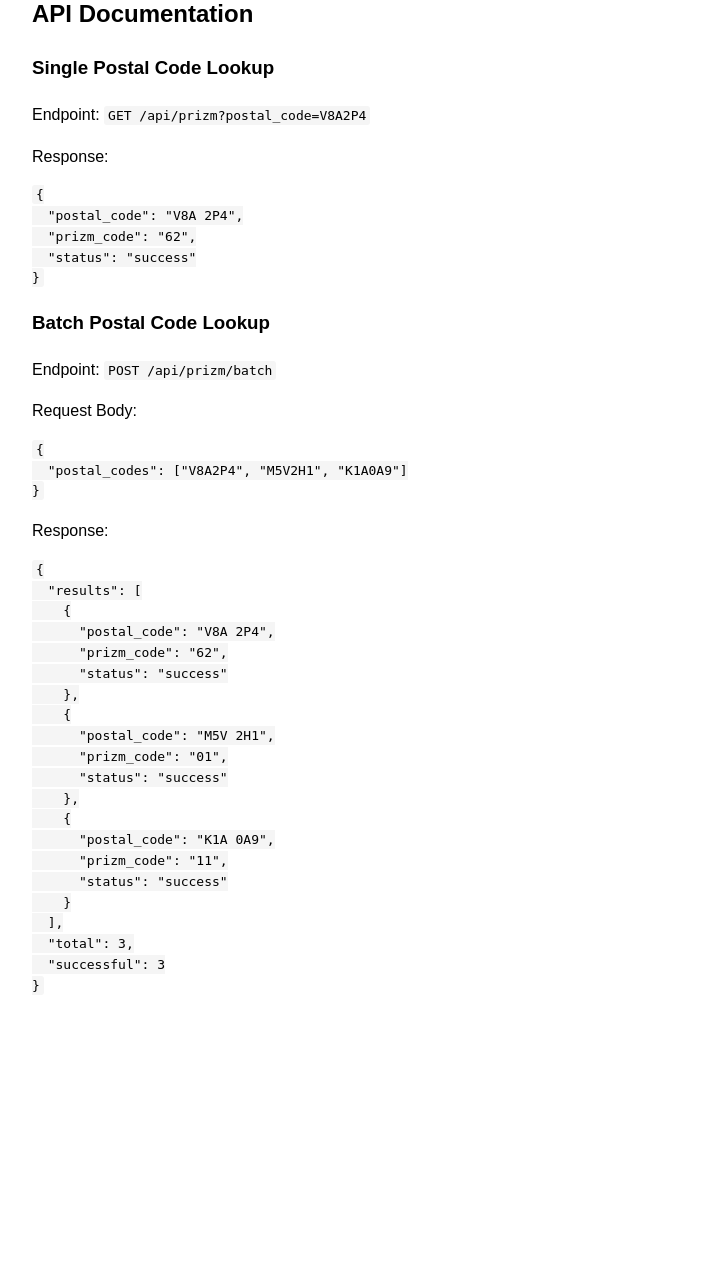
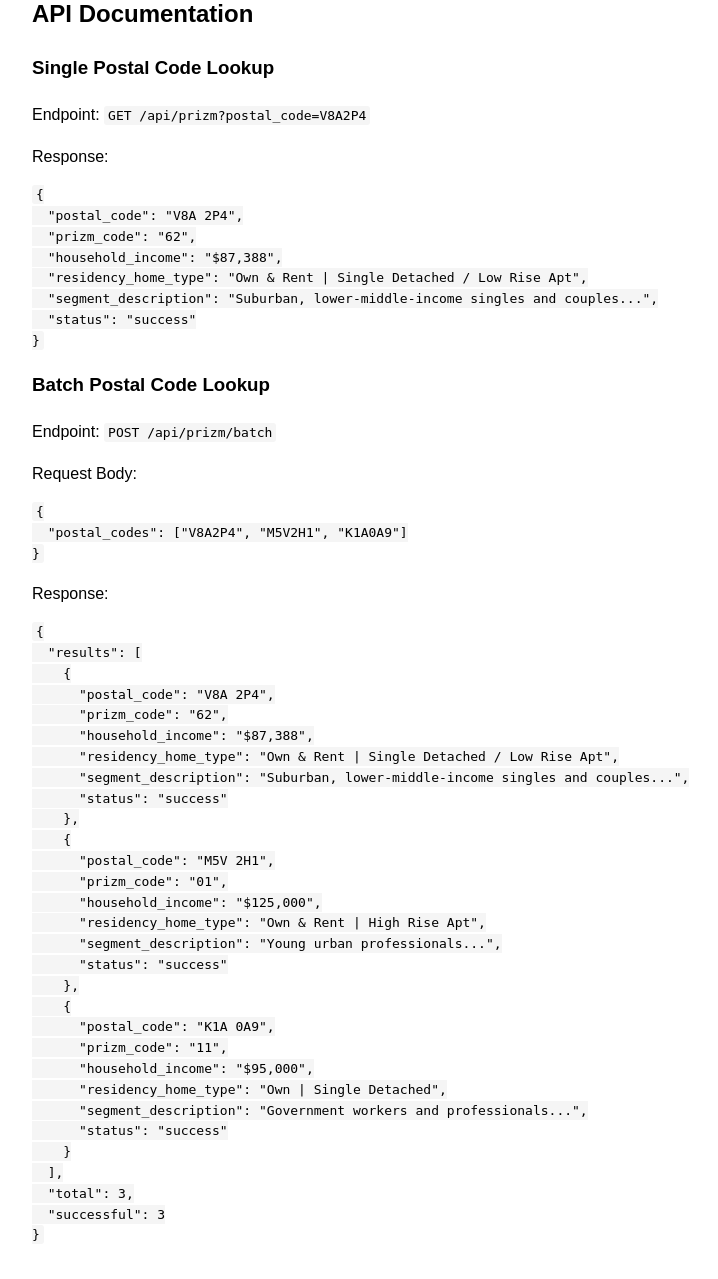
Before and after one commit to beaux-riel/prizm-api, a Flask app: page / in a window 1280 px wide. Shown: the part 747-2026 px from the top of the page, without its empty margins (208-926 px from the left). Before the commit the page ends 1739 px from the top, so only its background shows below. Run offline with Flask 3, Linux system fonts and the light colour scheme.

Commit message:
Enhance index.html layout and styling for improved user experience; add household income, residency type, and segment description to API responses.

```diff
--- a/templates/index.html
+++ b/templates/index.html
@@ -1,8 +1,8 @@
 <!DOCTYPE html>
 <html lang="en">
   <head>
-    <meta charset="UTF-8">
-    <meta name="viewport" content="width=device-width, initial-scale=1.0">
+    <meta charset="UTF-8" />
+    <meta name="viewport" content="width=device-width, initial-scale=1.0" />
     <title>PRIZM Code Lookup</title>
     <style>
       body {
@@ -96,7 +121,12 @@
       <h2>Single Postal Code Lookup</h2>
       <div class="form-group">
         <label for="postal-code">Enter Canadian Postal Code:</label>
-            <input type="text" id="postal-code" placeholder="e.g., V8A 2P4" required>
+        <input
+          type="text"
+          id="postal-code"
+          placeholder="e.g., V8A 2P4"
+          required
+        />
       </div>
       <button onclick="lookupSingle()">Lookup PRIZM Code</button>
 
@@ -132,6 +169,9 @@
       <pre><code>{
   "postal_code": "V8A 2P4",
   "prizm_code": "62",
+  "household_income": "$87,388",
+  "residency_home_type": "Own & Rent | Single Detached / Low Rise Apt",
+  "segment_description": "Suburban, lower-middle-income singles and couples...",
   "status": "success"
 }</code></pre>
 
@@ -147,16 +187,25 @@
     {
       "postal_code": "V8A 2P4",
       "prizm_code": "62",
+      "household_income": "$87,388",
+      "residency_home_type": "Own & Rent | Single Detached / Low Rise Apt",
+      "segment_description": "Suburban, lower-middle-income singles and couples...",
       "status": "success"
     },
     {
       "postal_code": "M5V 2H1",
       "prizm_code": "01",
+      "household_income": "$125,000",
+      "residency_home_type": "Own & Rent | High Rise Apt",
+      "segment_description": "Young urban professionals...",
       "status": "success"
     },
     {
       "postal_code": "K1A 0A9",
       "prizm_code": "11",
+      "household_income": "$95,000",
+      "residency_home_type": "Own | Single Detached",
+      "segment_description": "Government workers and professionals...",
       "status": "success"
     }
   ],
@@ -167,40 +216,65 @@
 
     <script>
       function lookupSingle() {
-            const postalCode = document.getElementById('postal-code').value.trim();
+        const postalCode = document.getElementById("postal-code").value.trim();
         if (!postalCode) {
-                alert('Please enter a postal code');
+          alert("Please enter a postal code");
           return;
         }
 
-            const resultDiv = document.getElementById('single-result');
-            const loadingDiv = document.getElementById('single-loading');
+        const resultDiv = document.getElementById("single-result");
+        const loadingDiv = document.getElementById("single-loading");
 
-            resultDiv.style.display = 'none';
-            loadingDiv.style.display = 'block';
+        resultDiv.style.display = "none";
+        loadingDiv.style.display = "block";
 
         fetch(`/api/prizm?postal_code=${encodeURIComponent(postalCode)}`)
-                .then(response => response.json())
-                .then(data => {
-                    loadingDiv.style.display = 'none';
-                    resultDiv.style.display = 'block';
+          .then((response) => response.json())
+          .then((data) => {
+            loadingDiv.style.display = "none";
+            resultDiv.style.display = "block";
 
-                    if (data.status === 'success') {
-                        resultDiv.innerHTML = `
+            if (data.status === "success") {
+              let htmlContent = `
                             <h3>Result</h3>
                             <p><strong>Postal Code:</strong> ${data.postal_code}</p>
                             <p><strong>PRIZM Code:</strong> ${data.prizm_code}</p>
                         `;
+
+              // Add household income if available
+              if (data.household_income) {
+                htmlContent += `<p><strong>Household Income:</strong> ${data.household_income}</p>`;
+              }
+
+              // Add residency and home type if available
+              if (data.residency_home_type) {
+                htmlContent += `<p><strong>Residency & Home Type:</strong> ${data.residency_home_type}</p>`;
+              }
+
+              // Add segment description if available
+              if (data.segment_description) {
+                htmlContent += `<p><strong>Segment Description:</strong> ${data.segment_description}</p>`;
+              }
+
+              // Add note if it's mock data
+              if (data.note) {
+                htmlContent += `<p><em>Note: ${data.note}</em></p>`;
+              }
+
+              resultDiv.innerHTML = htmlContent;
             } else {
               resultDiv.innerHTML = `
                             <h3>Error</h3>
-                            <p>${data.message || 'Could not find PRIZM code for this postal code'}</p>
+                            <p>${
+                              data.message ||
+                              "Could not find PRIZM code for this postal code"
+                            }</p>
                         `;
             }
           })
-                .catch(error => {
-                    loadingDiv.style.display = 'none';
-                    resultDiv.style.display = 'block';
+          .catch((error) => {
+            loadingDiv.style.display = "none";
+            resultDiv.style.display = "block";
             resultDiv.innerHTML = `
                         <h3>Error</h3>
                         <p>An error occurred: ${error.message}</p>
@@ -248,32 +325,75 @@
                             <tr>
                                 <th style="border: 1px solid #ddd; padding: 8px; text-align: left;">Postal Code</th>
                                 <th style="border: 1px solid #ddd; padding: 8px; text-align: left;">PRIZM Code</th>
+                                <th style="border: 1px solid #ddd; padding: 8px; text-align: left;">Household Income</th>
+                                <th style="border: 1px solid #ddd; padding: 8px; text-align: left;">Residency & Home Type</th>
                                 <th style="border: 1px solid #ddd; padding: 8px; text-align: left;">Status</th>
                             </tr>
                     `;
 
-                    data.results.forEach(result => {
+            data.results.forEach((result, index) => {
               html += `
                             <tr>
-                                <td style="border: 1px solid #ddd; padding: 8px;">${result.postal_code}</td>
-                                <td style="border: 1px solid #ddd; padding: 8px;">${result.prizm_code || '-'}</td>
-                                <td style="border: 1px solid #ddd; padding: 8px;">${result.status}</td>
+                                <td style="border: 1px solid #ddd; padding: 8px;">${
+                                  result.postal_code
+                                }</td>
+                                <td style="border: 1px solid #ddd; padding: 8px;">${
+                                  result.prizm_code || "-"
+                                }</td>
+                                <td style="border: 1px solid #ddd; padding: 8px;">${
+                                  result.household_income || "-"
+                                }</td>
+                                <td style="border: 1px solid #ddd; padding: 8px;">${
+                                  result.residency_home_type || "-"
+                                }</td>
+                                <td style="border: 1px solid #ddd; padding: 8px;">
+                                    ${result.status}
+                                    ${
+                                      result.segment_description
+                                        ? `<br><button class="expand-btn" onclick="toggleDescription(${index})">View Description</button>`
+                                        : ""
+                                    }
+                                </td>
                             </tr>
                         `;
+
+              if (result.segment_description) {
+                html += `
+                                <tr id="desc-${index}" class="expandable-row">
+                                    <td colspan="5" style="border: 1px solid #ddd; padding: 8px; background-color: #f9f9f9;">
+                                        <strong>Segment Description:</strong><br>
+                                        <div class="segment-description">${result.segment_description}</div>
+                                    </td>
+                                </tr>
+                            `;
+              }
             });
 
-                    html += '</table>';
+            html += "</table>";
             resultDiv.innerHTML = html;
           })
-                .catch(error => {
-                    loadingDiv.style.display = 'none';
-                    resultDiv.style.display = 'block';
+          .catch((error) => {
+            loadingDiv.style.display = "none";
+            resultDiv.style.display = "block";
             resultDiv.innerHTML = `
                         <h3>Error</h3>
                         <p>An error occurred: ${error.message}</p>
                     `;
           });
       }
+
+      function toggleDescription(index) {
+        const row = document.getElementById(`desc-${index}`);
+        const button = event.target;
+
+        if (row.style.display === "none" || row.style.display === "") {
+          row.style.display = "table-row";
+          button.textContent = "Hide Description";
+        } else {
+          row.style.display = "none";
+          button.textContent = "View Description";
+        }
+      }
     </script>
   </body>
 </html>
```
Also changed, not shown: other parts of templates/index.html (+60 -25 lines). Lines whose indentation alone changed are shown as unchanged.
